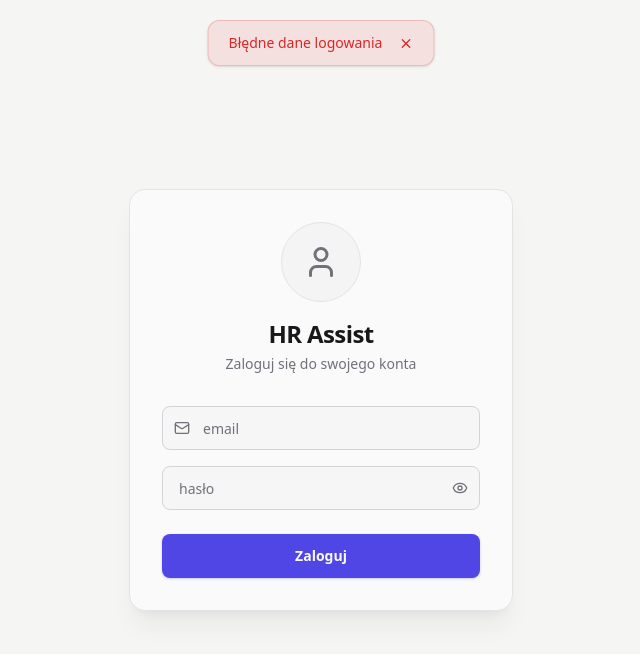
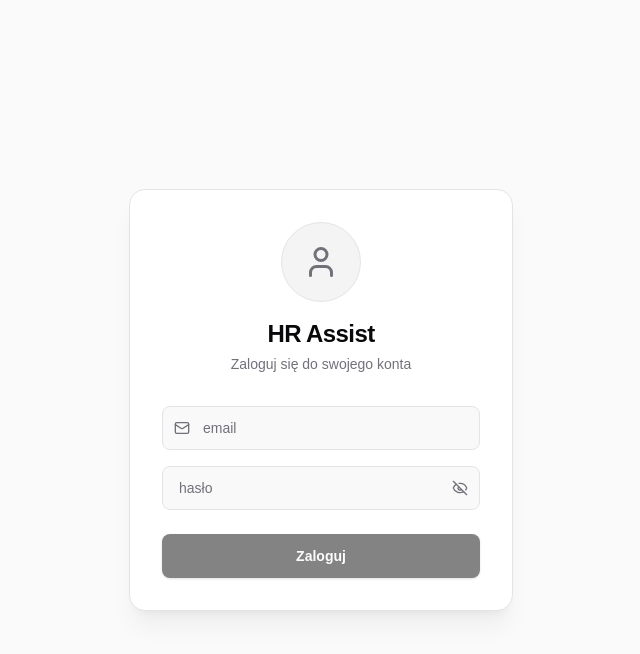
Before and after one commit to unmarked4683/hr-assist, a Next.js app in the folder apps/web/: page /login in a window 1280 px wide. Shown: the top 654 px of the page, without its empty margins (319-959 px from the left). Built offline with nearby package versions, Linux system fonts and the light colour scheme.

Commit message:
feat: added login form, api logic needed

```diff
--- a/apps/web/package.json
+++ b/apps/web/package.json
@@ -12,7 +12,8 @@
     "lucide-react": "^1.33.0",
     "next": "16.3.1",
     "react": "19.2.8",
-    "react-dom": "19.2.8"
+    "react-dom": "19.2.8",
+    "zustand": "^5.0.15"
   },
   "devDependencies": {
     "@tailwindcss/postcss": "^4",
--- a/apps/web/src/app/globals.css
+++ b/apps/web/src/app/globals.css
@@ -1,41 +1,66 @@
 @import "tailwindcss";
 
 :root {
-  --background: #f5f5f4;
-  --card: #fafafa;
-  --foreground: #18181b;
+  --background: #fafafa;
+  --foreground: #09090b;
+
+  --card: #ffffff;
+  --card-foreground: #09090b;
+
+  --popover: #ffffff;
+  --popover-foreground: #09090b;
+
+  --primary: #09090b;
+  --primary-foreground: #fafafa;
+
+  --secondary: #f4f4f5;
+  --secondary-foreground: #18181b;
 
   --muted: #f4f4f5;
   --muted-foreground: #71717a;
 
+  --accent: #f4f4f5;
+  --accent-foreground: #18181b;
+
+  --destructive: #ef4444;
+  --destructive-foreground: #fafafa;
+
   --border: #e4e4e7;
-  --input: #d4d4d8;
+  --input: #e4e4e7;
+  --ring: #09090b;
 
-  --primary: #4f46e5;
-  --primary-foreground: #fafafa;
+  --radius: 0.5rem;
 
-  --destructive: #dc2626;
-
-  --ring: var(--primary);
-
-  --table-row-bg: var(--card);
-  --table-row-alt: #f0f0ee;
-  --table-row-hover: #eceef5;
+  /* Stan zeby w tabelach i kalendarzach */
+  --table-row-alt: #f4f4f5;
+  --table-row-hover: #e4e4e7;
 }
 
 @theme inline {
   --color-background: var(--background);
   --color-foreground: var(--foreground);
   --color-card: var(--card);
+  --color-card-foreground: var(--card-foreground);
+  --color-popover: var(--popover);
+  --color-popover-foreground: var(--popover-foreground);
+  --color-primary: var(--primary);
+  --color-primary-foreground: var(--primary-foreground);
+  --color-secondary: var(--secondary);
+  --color-secondary-foreground: var(--secondary-foreground);
   --color-muted: var(--muted);
   --color-muted-foreground: var(--muted-foreground);
+  --color-accent: var(--accent);
+  --color-accent-foreground: var(--accent-foreground);
+  --color-destructive: var(--destructive);
+  --color-destructive-foreground: var(--destructive-foreground);
   --color-border: var(--border);
   --color-input: var(--input);
-  --color-primary: var(--primary);
-  --color-primary-foreground: var(--primary-foreground);
-  --color-destructive: var(--destructive);
   --color-ring: var(--ring);
-  --color-table-row-bg: var(--table-row-bg);
+  --radius-sm: calc(var(--radius) - 4px);
+  --radius-md: calc(var(--radius) - 2px);
+  --radius-lg: var(--radius);
+  --radius-xl: calc(var(--radius) + 4px);
+
   --color-table-row-alt: var(--table-row-alt);
   --color-table-row-hover: var(--table-row-hover);
 }
@@ -43,4 +68,5 @@
 body {
   background-color: var(--background);
   color: var(--foreground);
+  font-family: Arial, Helvetica, sans-serif;
 }
--- a/apps/web/src/app/login/page.tsx
+++ b/apps/web/src/app/login/page.tsx
@@ -1,21 +1,45 @@
-import { Eye, Mail, User, X } from "lucide-react";
+"use client";
+import { AuthState, useAuthStore } from "@/store/useAuthStore";
+import { Eye, EyeOff, Loader2, Mail, User } from "lucide-react";
+import { useState, type SubmitEvent } from "react";
+import { useShallow } from "zustand/react/shallow";
 
 export default function LoginPage() {
+  const { email, setEmail, password, setPassword } = useAuthStore(
+    useShallow((state: AuthState) => ({
+      email: state.email,
+      setEmail: state.setEmail,
+      password: state.password,
+      setPassword: state.setPassword,
+    })),
+  );
+
+  const [isPasswordVisible, setIsPasswordVisible] = useState<boolean>(false);
+  const [isLoading, setIsLoading] = useState<boolean>(false);
+
+  const [emailTouched, setEmailTouched] = useState<boolean>(false);
+  const [passwordTouched, setPasswordTouched] = useState<boolean>(false);
+
+  const isEmailValid: boolean = /^[^\s@]+@[^\s@]+\.[^\s@]+$/.test(email);
+  const showEmailError = emailTouched && (email.length === 0 || !isEmailValid);
+
+  const showPasswordError: boolean = passwordTouched && password.length === 0;
+
+  const handleLogin = async (event: SubmitEvent<HTMLFormElement>) => {
+    event.preventDefault();
+
+    if (!email || !password || !isEmailValid) return;
+
+    setIsLoading(true);
+
+    setTimeout(() => {
+      console.log("LOGOWANIE:", { email, password });
+      setIsLoading(false);
+    }, 1500);
+  };
+
   return (
     <div className="min-h-screen flex items-center justify-center p-4 w-full bg-background">
-      <div className="fixed top-5 left-1/2 -translate-x-1/2 z-50 transition-all duration-400 opacity-100 translate-y-0">
-        <div className="flex items-center gap-3 bg-destructive/10 text-destructive border border-destructive/20 px-5 py-3 rounded-xl shadow-sm text-sm font-medium">
-          <span>Błędne dane logowania</span>
-          <button
-            type="button"
-            className="ml-1 hover:opacity-70 transition-opacity"
-            aria-label="Zamknij powiadomienie"
-          >
-            <X size={15} />
-          </button>
-        </div>
-      </div>
-
       <div className="w-full max-w-sm">
         <div className="bg-card border border-border rounded-2xl shadow-xl shadow-foreground/5 p-8">
           <div className="flex flex-col items-center mb-8">
@@ -30,7 +54,7 @@ export default function LoginPage() {
             </p>
           </div>
 
-          <form className="flex flex-col gap-4">
+          <form onSubmit={handleLogin} className="flex flex-col gap-4">
             <div className="relative">
               <Mail
                 size={16}
@@ -39,32 +63,49 @@ export default function LoginPage() {
               <input
                 type="email"
                 placeholder="email"
-                className="w-full h-11 pl-10 pr-4 rounded-lg border border-input bg-muted/50 text-foreground text-sm placeholder:text-muted-foreground hover:border-muted-foreground/40 focus:outline-none focus:bg-card focus:ring-2 focus:ring-ring/20 focus:border-primary transition"
+                value={email}
+                onChange={(e) => setEmail(e.target.value)}
+                onBlur={() => setEmailTouched(true)}
+                className={`w-full h-11 pl-10 pr-4 rounded-lg border bg-muted/50 text-foreground text-sm placeholder:text-muted-foreground focus:outline-none focus:bg-card focus:ring-2 transition ${
+                  showEmailError
+                    ? "border-destructive focus:ring-destructive/20"
+                    : "border-input hover:border-muted-foreground/40 focus:border-primary focus:ring-ring/20"
+                }`}
                 autoComplete="email"
               />
             </div>
 
             <div className="relative">
               <input
-                type="password"
+                type={isPasswordVisible ? "text" : "password"}
                 placeholder="hasło"
-                className="w-full h-11 pl-4 pr-11 rounded-lg border border-input bg-muted/50 text-foreground text-sm placeholder:text-muted-foreground hover:border-muted-foreground/40 focus:outline-none focus:bg-card focus:ring-2 focus:ring-ring/20 focus:border-primary transition"
+                value={password}
+                onChange={(e) => setPassword(e.target.value)}
+                onBlur={() => setPasswordTouched(true)}
+                className={`w-full h-11 pl-4 pr-11 rounded-lg border bg-muted/50 text-foreground text-sm placeholder:text-muted-foreground focus:outline-none focus:bg-card focus:ring-2 transition ${
+                  showPasswordError
+                    ? "border-destructive focus:ring-destructive/20"
+                    : "border-input hover:border-muted-foreground/40 focus:border-primary focus:ring-ring/20"
+                }`}
                 autoComplete="current-password"
               />
               <button
                 type="button"
                 className="absolute right-3 top-1/2 -translate-y-1/2 text-muted-foreground hover:text-foreground transition-colors"
                 aria-label="Pokaż hasło"
+                onClick={() => setIsPasswordVisible(!isPasswordVisible)}
               >
-                <Eye size={16} />
+                {isPasswordVisible ? <Eye size={16} /> : <EyeOff size={16} />}
               </button>
             </div>
 
             <button
               type="submit"
-              className="mt-2 h-11 w-full rounded-lg bg-primary text-primary-foreground text-sm font-semibold hover:bg-primary/90 active:scale-[0.98] transition-all shadow-sm shadow-primary/20"
+              disabled={!email || !password || !isEmailValid || isLoading}
+              className="mt-2 h-11 w-full rounded-lg bg-primary text-primary-foreground text-sm font-semibold hover:bg-primary/90 active:scale-[0.98] transition-all shadow-sm shadow-primary/20 disabled:opacity-50 disabled:cursor-not-allowed cursor-pointer flex items-center justify-center gap-2"
             >
-              Zaloguj
+              <span>Zaloguj</span>
+              {isLoading && <Loader2 size={16} className="animate-spin" />}
             </button>
           </form>
         </div>
--- /dev/null
+++ b/apps/web/src/store/useAuthStore.ts
@@ -0,0 +1,33 @@
+import { create } from "zustand";
+
+export interface AuthState {
+  email: string;
+  setEmail: (email: string) => void;
+
+  password: string;
+  setPassword: (password: string) => void;
+
+  accessToken: string | null;
+  setAccessToken: (token: string | null) => void;
+
+  isAuthorized: () => boolean;
+
+  logout: () => void;
+}
+
+export const useAuthStore = create<AuthState>(
+  (set, get): AuthState => ({
+    email: "",
+    setEmail: (email) => set({ email }),
+
+    password: "",
+    setPassword: (password) => set({ password }),
+
+    accessToken: null,
+    setAccessToken: (token) => set({ accessToken: token }),
+
+    isAuthorized: () => !!get().accessToken,
+
+    logout: () => set({ email: "", password: "", accessToken: null }),
+  }),
+);
```
Also changed, not shown: 1 other file (tests, documents, lock files or other folders).
